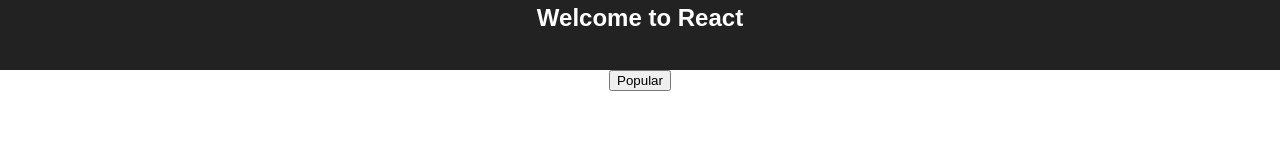
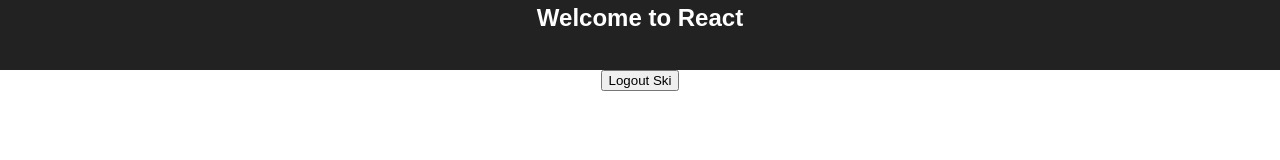
Before and after one commit to skainth/500px-React, a React (Create React App) app: page / in a window 1280 px wide. Shown: the part 120-280 px from the top of the page. Built offline with nearby package versions, Linux system fonts and the light colour scheme; no server answers.

Commit message:
Dumb component for logged in/out guest

```diff
--- a/src/App.js
+++ b/src/App.js
@@ -8,14 +8,14 @@
 
 class App extends Component {
   render() {
-    const {popularItems} = this.props;
+    const {popularItems, userDetails} = this.props;
     return (
       <div className="App">
         <div className="App-header">
           <img src={logo} className="App-logo" alt="logo" />
           <h2>Welcome to React</h2>
         </div>
-        <Header />
+        <Header userDetails={userDetails}/>
         {popularItems && <Table heading={popularItems.title} content={popularItems.content}/>}
       </div>
     );
@@ -23,6 +23,6 @@
 }
 
 function mapStateToProps(state){
-  return {popularItems: state.popularItems};
+  return {popularItems: state.popularItems, userDetails: state.userDetails};
 }
 export default connect(mapStateToProps)(App);
--- a/src/Header.js
+++ b/src/Header.js
@@ -2,7 +2,8 @@
 
 class Header extends React.Component{
   render(){
-    return <div><button>Popular</button></div>;
+    const {userDetails} = this.props;
+    return <div>{userDetails?<button>Logout {userDetails.name}</button>: <button>Login</button>}</div>;
   }
 }
 
--- a/src/action/index.js
+++ b/src/action/index.js
@@ -4,9 +4,6 @@
 // const SDK_KEY = "2e4b9c5250a65b560d53e24a900249082eb2d8b1";
 
 const action = {
-  getInitialStateOLD: function(){
-    return {type: "GET_ITEMS"}
-  },
   getInitialState: function(){
     return (dispatch) => {
         axios.get(URL,{
--- a/src/index.js
+++ b/src/index.js
@@ -13,7 +13,7 @@
 
 const initialState =  {
   popularItems: {title: "", content: []},
-  loggedIn: false,
+  userDetails: {id: "3425", name: "Ski"},
   myLikes: {title: "My Likes", content: []}
 };
 
--- a/src/reducer/index.js
+++ b/src/reducer/index.js
@@ -1,6 +1,6 @@
 import actionType from '../constant';
 
-function login(state = {}, action){
+function userDetails(state = {}, action){
   switch(action.type){
     case actionType.LOGGED_IN:
       return state;
@@ -37,7 +37,8 @@
   // Important point here is that we are passing a part of
   // the state to the reducers. In turn they give back that
   // part of the state only.
-  return  {   login: login(state.userDetails, action),
+
+  return  {   userDetails: userDetails(state.userDetails, action),
               popularItems: popularItems(state.popularItems, action)
           }
 }
```
